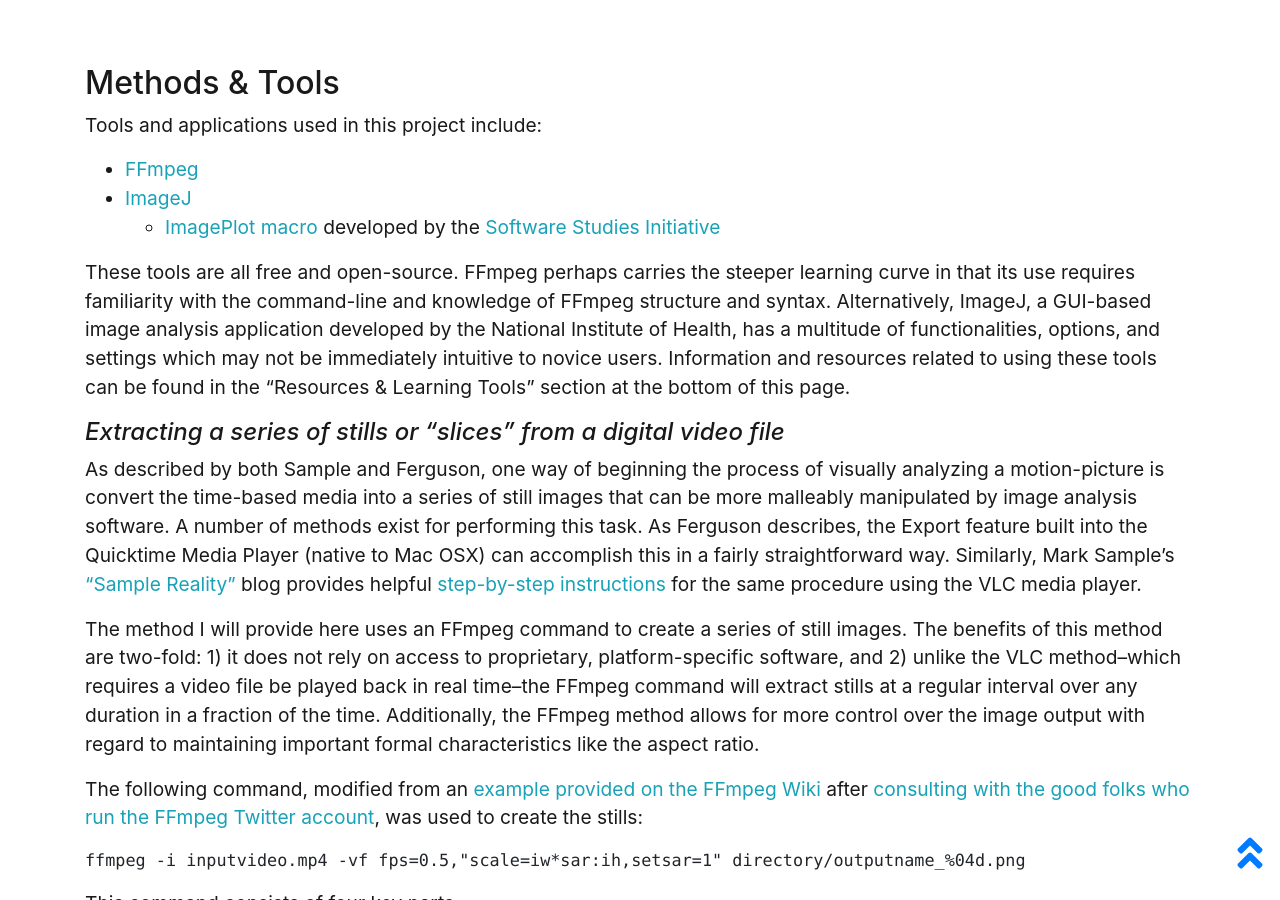
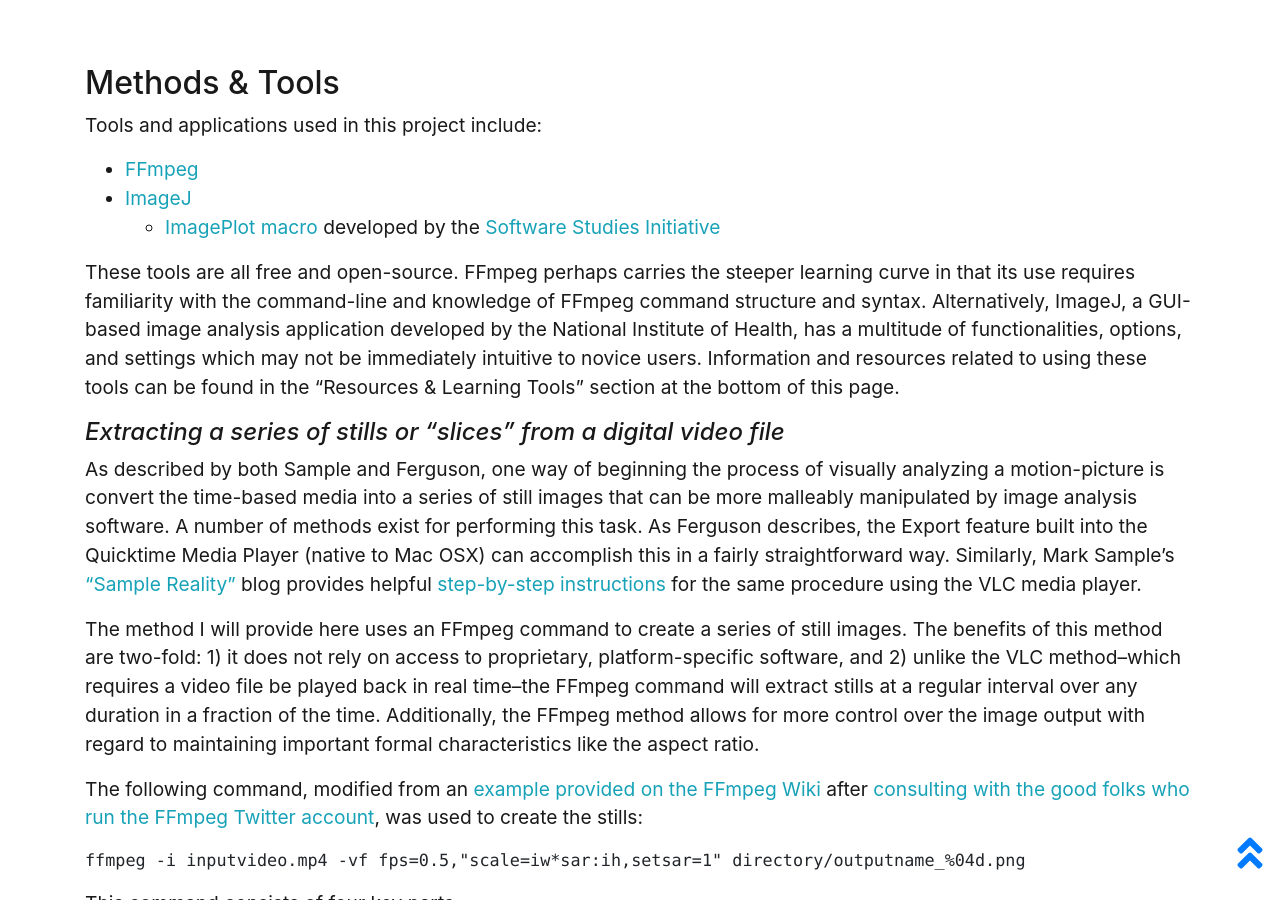
Before and after one commit to drodz11/colors-of-ozu, a Jekyll site: the page built from pages/about.md, in a window 1280 px wide and 900 px high, scrolled down 4187 px. Built offline with Jekyll 4.4.1, drawn with Linux system fonts in a browser that asks for light colours; some of the changed lines change nothing that is shown; some of the changed text lies outside the part shown.

Commit message:
Update about.md

```diff
--- a/pages/about.md
+++ b/pages/about.md
@@ -66,7 +66,7 @@
   * [ImageJ](https://imagej.nih.gov/ij/)
     * [ImagePlot macro](http://lab.softwarestudies.com/p/imageplot.html) developed by the [Software Studies Initiative](http://lab.softwarestudies.com/)
 
-These tools are all free and open-source. FFmpeg perhaps carries the steeper learning curve in that its use requires familiarity with the command-line and knowledge of FFmpeg structure and syntax. Alternatively, ImageJ, a GUI-based image analysis application developed by the National Institute of Health, has a multitude of functionalities, options, and settings which may not be immediately intuitive to novice users. Information and resources related to using these tools can be found in the "Resources & Learning Tools" section at the bottom of this page.
+These tools are all free and open-source. FFmpeg perhaps carries the steeper learning curve in that its use requires familiarity with the command-line and knowledge of FFmpeg command structure and syntax. Alternatively, ImageJ, a GUI-based image analysis application developed by the National Institute of Health, has a multitude of functionalities, options, and settings which may not be immediately intuitive to novice users. Information and resources related to using these tools can be found in the "Resources & Learning Tools" section at the bottom of this page.
 
 #### _Extracting a series of stills or "slices" from a digital video file_
 As described by both Sample and Ferguson, one way of beginning the process of visually analyzing a motion-picture is convert the time-based media into a series of still images that can be more malleably manipulated by image analysis software. A number of methods exist for performing this task. As Ferguson describes, the Export feature built into the Quicktime Media Player (native to Mac OSX) can accomplish this in a fairly straightforward way. Similarly, Mark Sample's ["Sample Reality"](https://www.samplereality.com/) blog provides helpful [step-by-step instructions](https://www.samplereality.com/2017/11/15/image-analysis/) for the same procedure using the VLC media player.
@@ -205,6 +205,6 @@
 Wenders, Wim (1985) _Tokyo-Ga_. Released on the [Criterion Collection Blu-ray of _Late Spring_ (1949)](https://www.criterion.com/films/298-late-spring).
 
 ## About the Author
-This site was created and is maintained by Dave Rodriguez (ORCID - https://orcid.org/0000-0001-9759-8464), Resident Media Librarian at Florida State University. Send inquiries to dwrodriguez[at]fsu[dot]edu
+This site was created and is maintained by Dave Rodriguez (https://orcid.org/0000-0001-9759-8464), Resident Media Librarian at Florida State University. Send inquiries to dwrodriguez[at]fsu[dot]edu
 
-Last updated 2020-05-04
+Last updated 2020-05-05
```
